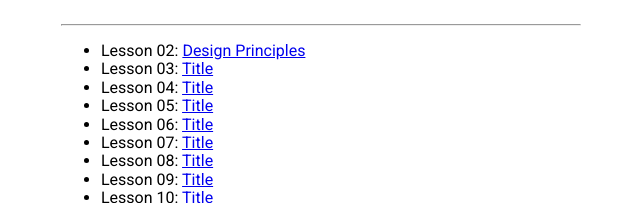
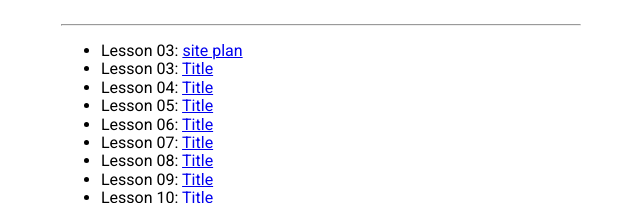
Before and after one commit to afrika1991mike/wdd230.nojekyll, a plain HTML site: page index.htm in a window 1280 px wide. Shown: the part 374-577 px from the top of the page, 319-959 px from the left. Drawn offline with Linux system fonts and the light colour scheme; a web font is replaced by a local one.

Commit message:
new commit

```diff
--- a/index.htm
+++ b/index.htm
@@ -25,7 +25,7 @@
     </h2>
     <hr>
     <ul>
-      <li>Lesson 02: <a href="#"> Design Principles </a></li>
+      <li>Lesson 03: <a href="/lesson3/home.html"> site plan </a></li>
       <li>Lesson 03: <a href="#"> Title </a></li>
       <li>Lesson 04: <a href="#"> Title </a></li>
       <li>Lesson 05: <a href="#"> Title </a></li>
```
